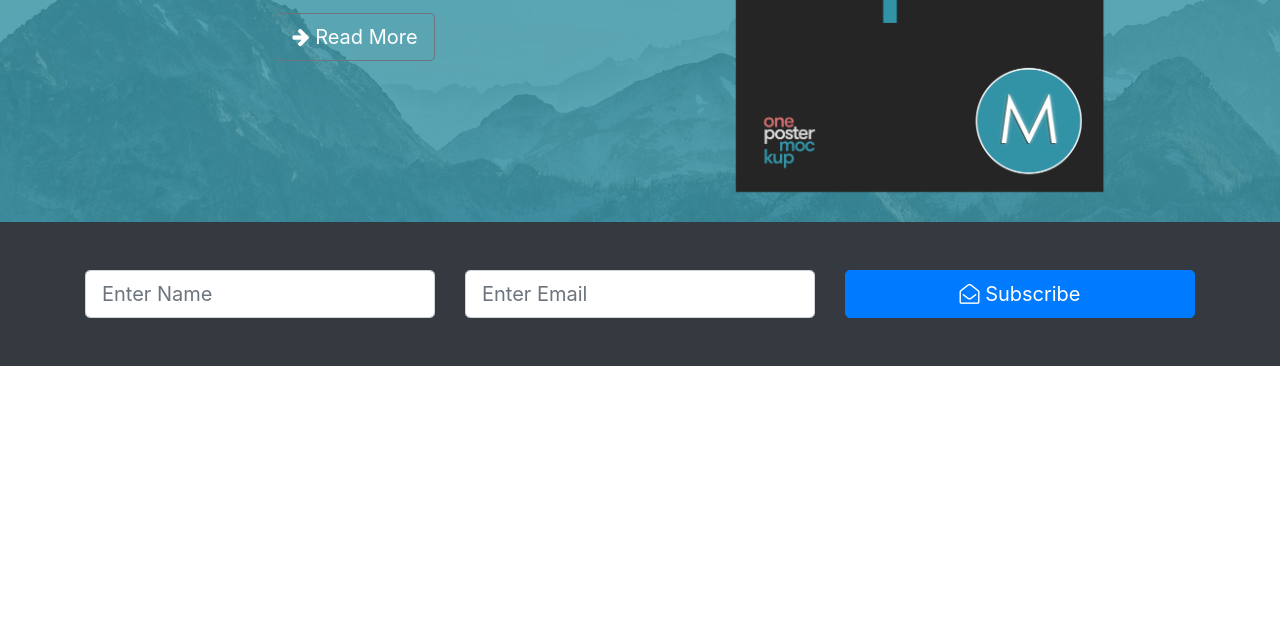
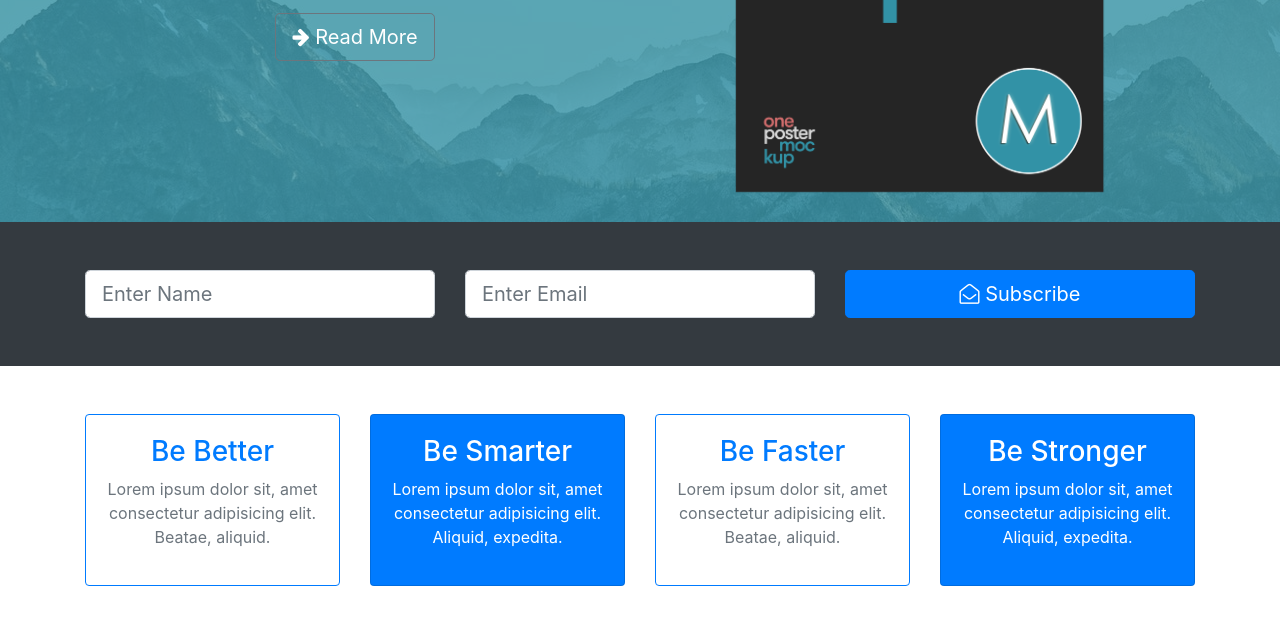
Before and after one commit to lwesy/Mizuxe, a website: page src/index.html in a window 1280 px wide. Shown: the part 483-1108 px from the top of the page. Before the commit the page ends 849 px from the top, so only its background shows below. Drawn offline with nearby package versions, Linux system fonts and the light colour scheme; files that its build step writes are made by us from their sources.

Commit message:
add showcase

```diff
--- a/src/index.html
+++ b/src/index.html
@@ -77,6 +77,46 @@
       </div>
     </section>
 
+    <!-- boxes -->
+    <section id="boxes" class="py-5">
+      <div class="container">
+        <div class="row">
+          <div class="col-md-3">
+            <div class="card border-primary text-center">
+              <div class="card-body">
+                <h3 class="text-primary">Be Better</h3>
+                <p class="text-muted">Lorem ipsum dolor sit, amet consectetur adipisicing elit. Beatae, aliquid.</p>
+              </div>
+            </div>
+          </div>
+          <div class="col-md-3">
+            <div class="card bg-primary text-center text-white">
+              <div class="card-body">
+                <h3>Be Smarter</h3>
+                <p>Lorem ipsum dolor sit, amet consectetur adipisicing elit. Aliquid, expedita.</p>
+              </div>
+            </div>
+          </div>
+          <div class="col-md-3">
+            <div class="card border-primary text-center text-white">
+              <div class="card-body">
+                <h3 class="text-primary">Be Faster</h3>
+                <p class="text-muted">Lorem ipsum dolor sit, amet consectetur adipisicing elit. Beatae, aliquid.</p>
+              </div>
+            </div>
+          </div>
+          <div class="col-md-3">
+            <div class="card bg-primary text-center text-white">
+              <div class="card-body">
+                <h3>Be Stronger</h3>
+                <p>Lorem ipsum dolor sit, amet consectetur adipisicing elit. Aliquid, expedita.</p>
+              </div>
+            </div>
+          </div>
+        </div>
+      </div>
+    </section>
+
     <!-- scripts -->
     <script src="js/jquery.min.js"></script>
     <script src="js/popper.min.js"></script>
```
